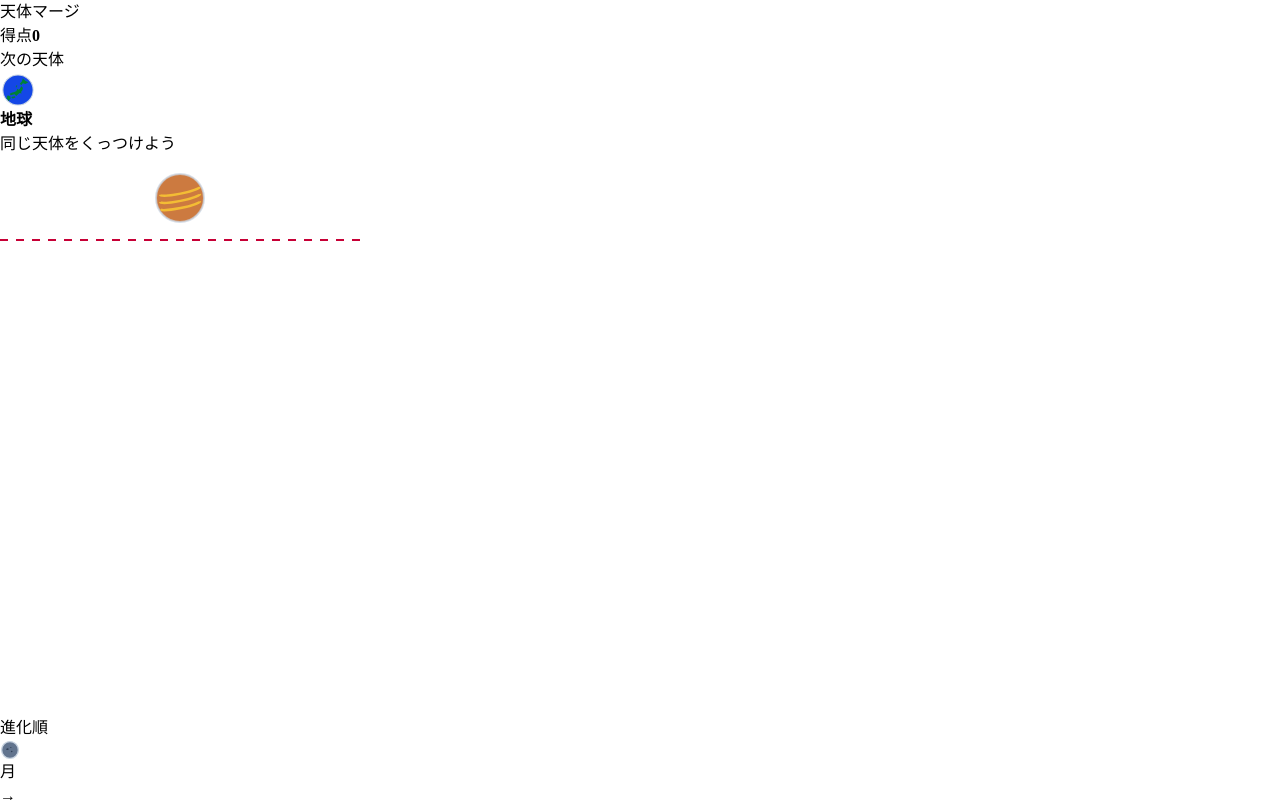
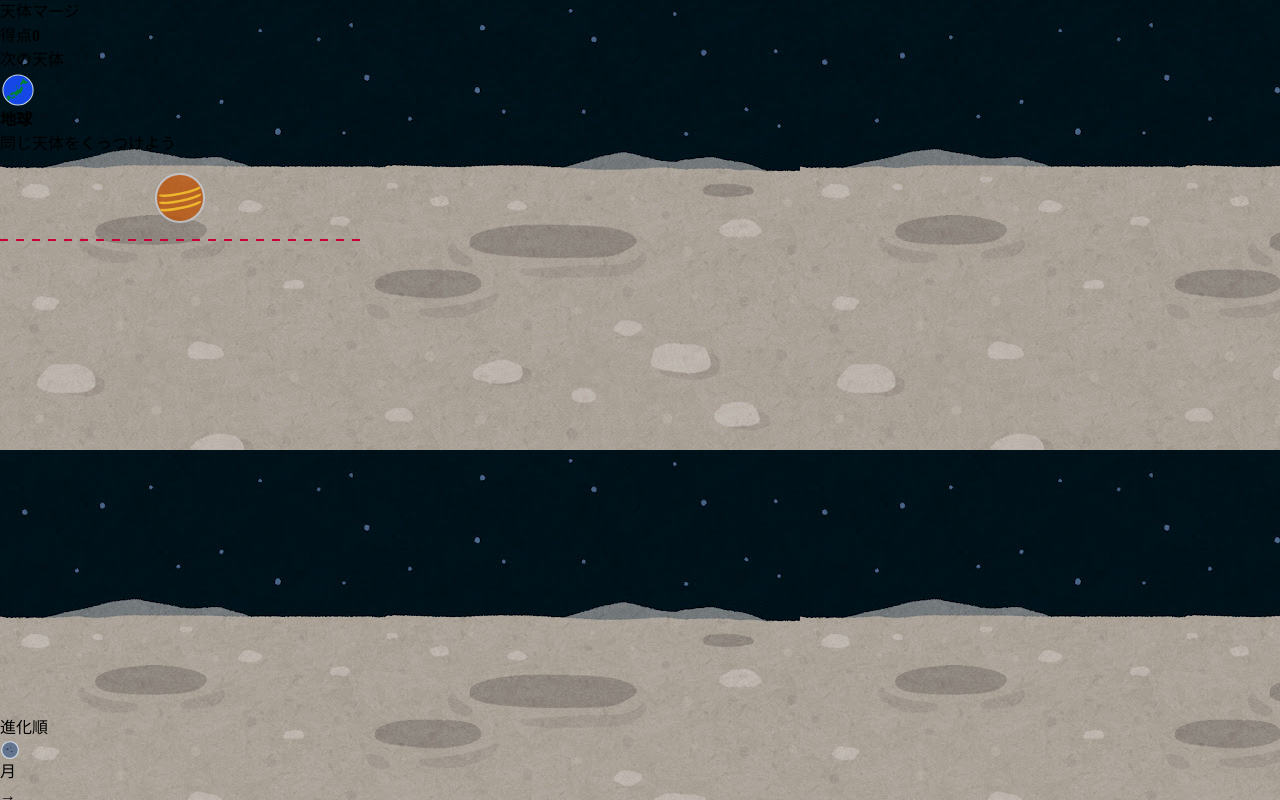
Before and after one commit to lazy-skunk/celestial-merge, a React (Vite) app: page / in a window 1280 px wide. Shown: the top 800 px of the page. Built offline with nearby package versions, Linux system fonts and the light colour scheme.

Commit message:
feat: set background image

```diff
--- a/src/components/CelestialMergeView.tsx
+++ b/src/components/CelestialMergeView.tsx
@@ -34,7 +34,10 @@ export function CelestialMergeView({
   ];
 
   return (
-    <main className="grid min-h-screen place-items-center p-4">
+    <main
+      className="grid min-h-screen place-items-center bg-cover bg-center bg-no-repeat p-4"
+      style={{ backgroundImage: `url(${import.meta.env.BASE_URL}bg_moon_getsumen.jpg)` }}
+    >
       <section className="w-full max-w-sm rounded-xl border border-slate-700 bg-slate-900 p-4">
         <header className="flex items-center justify-between">
           <h1 className="text-xl font-bold text-slate-200">天体マージ</h1>
@@ -122,6 +125,23 @@ function CelestialBodyPreview({
   level: CelestialLevel;
   size?: number;
 }) {
+  const definition = CELESTIAL_BODIES[level];
+  if (definition.image) {
+    return (
+      <img
+        src={definition.image}
+        alt={definition.name}
+        width={size}
+        height={size}
+        className="shrink-0 object-contain"
+        style={{ width: size, height: size }}
+      />
+    );
+  }
+  return <DrawnCelestialBodyPreview level={level} size={size} />;
+}
+
+function DrawnCelestialBodyPreview({ level, size }: { level: CelestialLevel; size: number }) {
   const canvasRef = useRef<HTMLCanvasElement>(null);
 
   useEffect(() => {
```
